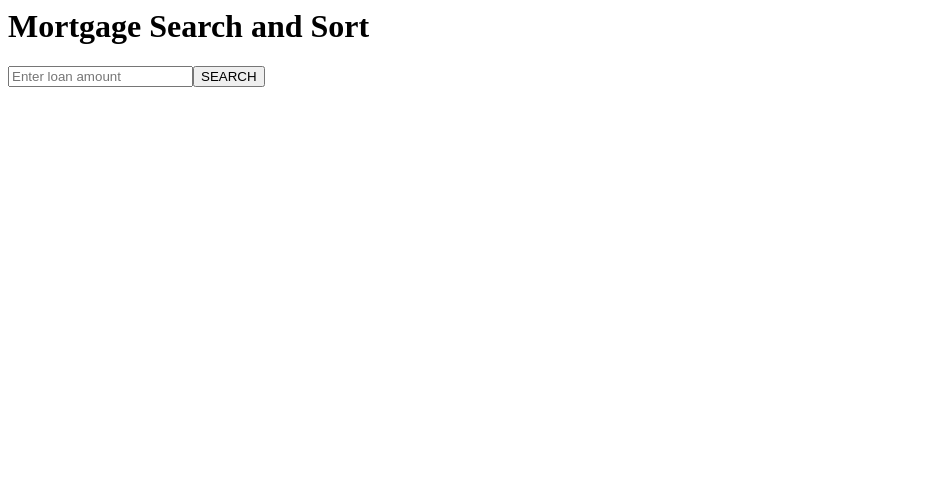
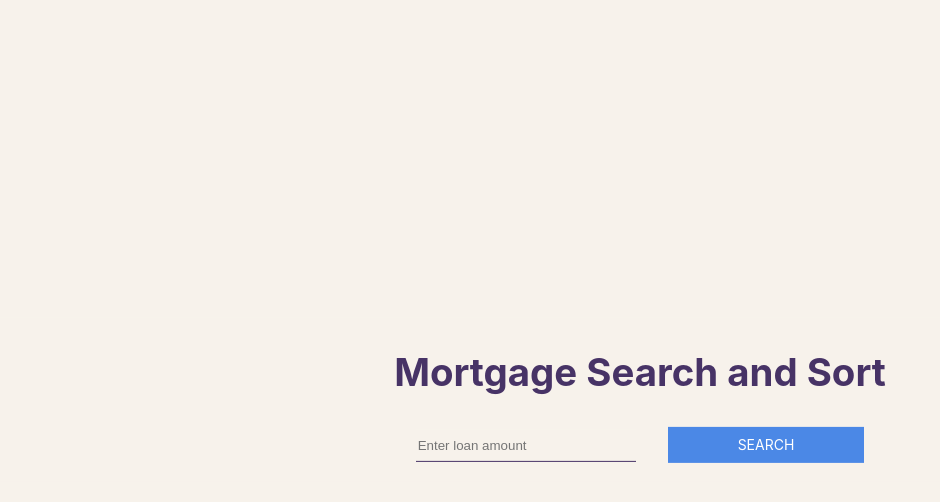
Before and after one commit to cmugla/mortgage-search, a React app: page / in a window 1280 px wide. Shown: the top 502 px of the page, without its empty margins (0-940 px from the left). Built offline with nearby package versions, Linux system fonts and the light colour scheme.

Commit message:
rough desktop styles

```diff
--- a/src/client/css/base.css
+++ b/src/client/css/base.css
@@ -1,24 +1,96 @@
-.sort-dropdown {
-  width: 100px;
-  height: 30px;
+body {
+  background: #f7f2eb;
+  color: #473366;
+  /*font-family: Arial,Verdana,Tahoma;*/
+  font-family: gilroy,-apple-system,system-ui,BlinkMacSystemFont,Segoe UI,Roboto,Helvetica Neue,Arial,sans-serif;
+  font-size: 1.2rem;
+  font-weight: 400;
+  line-height: 1.5;
+  text-align: center;
 }
 
-.Select-control {
-  width: 100%;
-  height: 100%;
-
-  cursor: pointer;
-
-  border: none;
-  border-radius: 0;
+input {
+  width: 20%;
+  max-width: 220px;
+  height: 2rem;
+  background-color: #f7f2eb;
+  border: 0;
+  border-bottom: #473366 1px solid;
+}
+.loan-amt-input {
+  margin-right: 2rem;
 }
 
-.Select-menu-outer {
-  border: none;
+button {
+  font-family: gilroy,-apple-system,system-ui,BlinkMacSystemFont,Segoe UI,Roboto,Helvetica Neue,Arial,sans-serif;
+  height: 36px;
+  line-height: 36px;
+  border: 0;
+  padding: 0 5em;
+  font-size: 14px;
+  color: #fff;
+  background-color: #4b88e6;
 }
 
-.Select-option {
+li {
+  list-style-type: none;
+  padding: 1rem 0;
+  overflow: auto;
 }
 
-.Select-option.is-focused {
+header {
+  position: fixed;
+  top: 0;
+  right: 0;
+  width: 65%;
+  background: #f7f2eb;
 }
+
+.hero {
+  height: 100vh;
+}
+.hero header {
+  width: 100%;
+  position: absolute;
+  top: 50%;
+  left: 50%;
+  transform: translate(-50%, -50%);
+}
+
+.results-container {
+  width: 65%;
+  float: right;
+  text-align: left;
+  margin-top: 9rem;
+}
+.results-container h4 {
+  margin-bottom: 0;
+}
+.each-result {
+  border-bottom: solid 1px;
+}
+
+.results-info {
+  width: 30%;
+  float: right;
+}
+.results-info p {
+  padding: 0;
+  margin: 0;
+  font-size: 0.8rem;
+}
+
+.sort-filter-container {
+  width: 25%;
+  height: 100vh;
+  padding: 2rem;
+  position: fixed;
+  left: 0;
+  text-align: left;
+  background: #473366;
+  color: #f7f2eb;
+}
+
+.each-filter {
+  width: 100%;
+}
```
